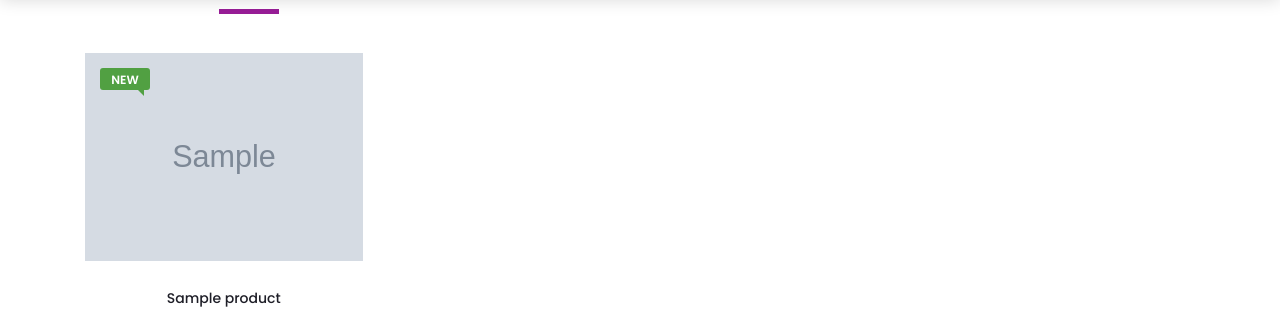
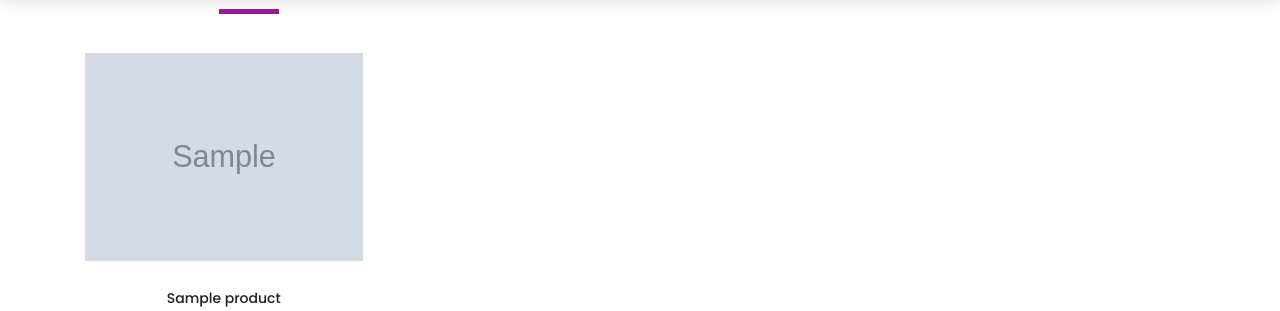
Before and after one commit to TUTI254/Penzipet-v1, a CodeIgniter app: page /Admin_penzipet/shop in a window 1280 px wide. Shown: the part 200-511 px from the top of the page. Run offline with CodeIgniter, Linux system fonts and the light colour scheme; tables that the repository leaves empty or names only in its code hold one stand-in row (values such as "Sample post"); grey boxes marked "Sample" are stand-in pictures; some libraries are stand-ins or nearby versions.

Commit message:
Update shop.php

```diff
--- a/application/views/main/shop.php
+++ b/application/views/main/shop.php
@@ -17,10 +17,6 @@
 											<img src="<?php echo base_url(''.$row['image']);?>" alt="">
 										</div>
 										<div class="favorite"></div>
-										<div
-											class="product_bubble product_bubble_left product_bubble_green d-flex flex-column align-items-center">
-											<span>new</span>
-										</div>
 										<div class="product_info">
 											<h6 class="product_name"><a href="single.html"><?php echo $row["name"]; ?></a></h6>
 											<div class="product_price"><?php echo 'KES '.$row["price"]; ?></div>
```
